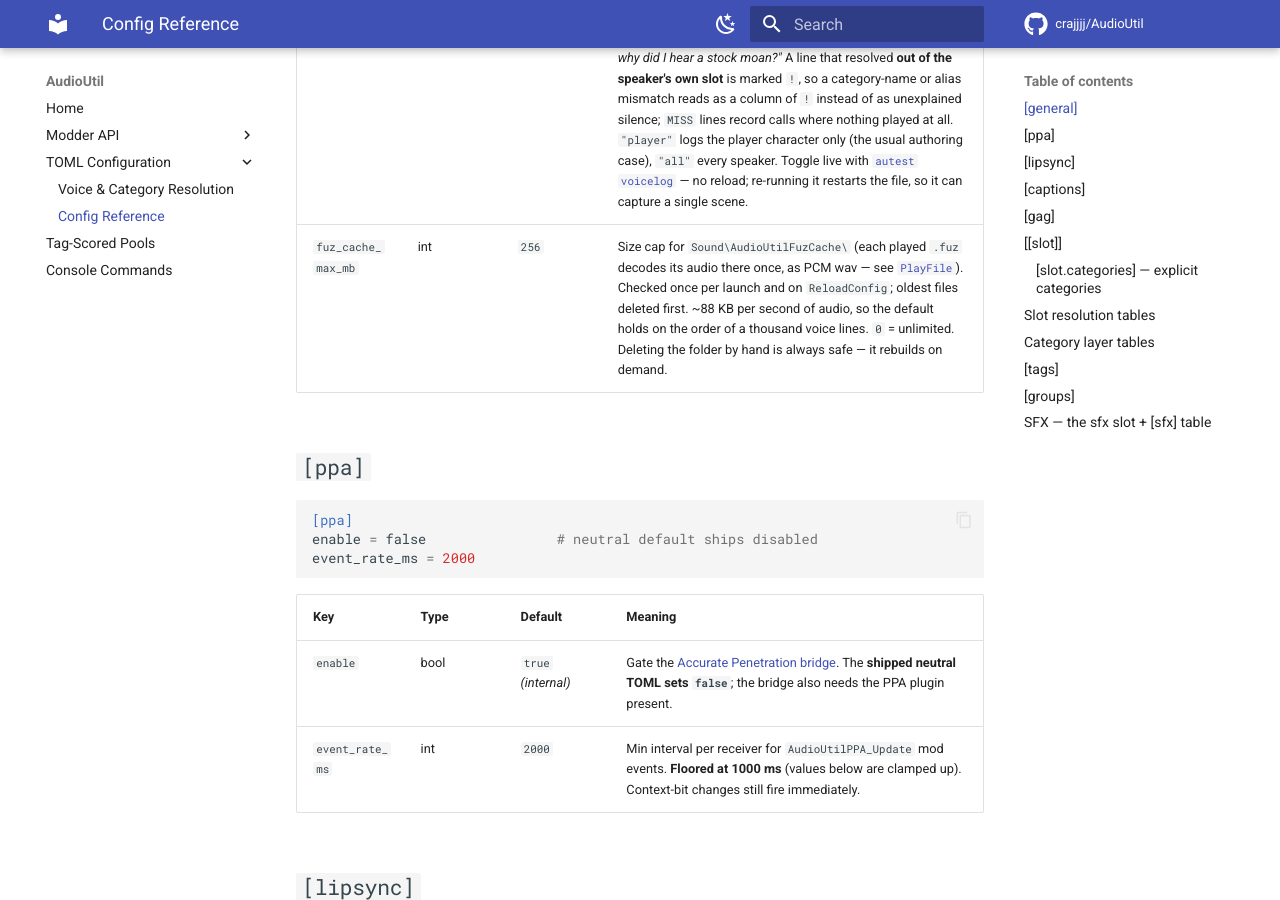
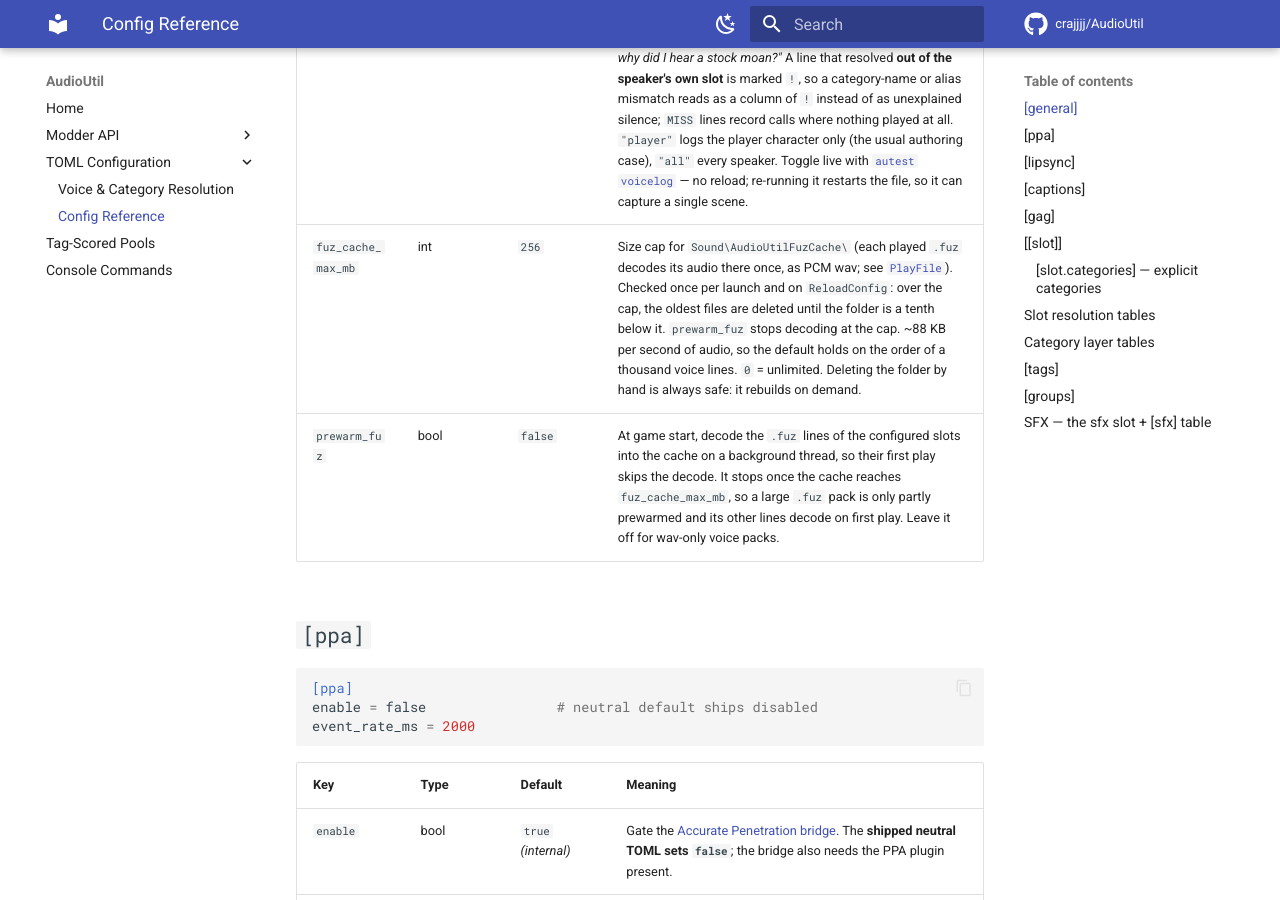
Before and after one commit to crajjjj/AudioUtil, an MkDocs documentation site: the page built from docs/config/reference.md, in a window 1280 px wide and 900 px high, scrolled down 3000 px. Built offline with MkDocs 1.6.1 and Material for MkDocs 9.7.7, drawn with Linux system fonts in a browser that asks for light colours; comment, search, counter and statistics services are not loaded.

Commit message:
docs: prewarm_fuz row, cache cap evicts a tenth below

```diff
--- a/docs/config/reference.md
+++ b/docs/config/reference.md
@@ -50,7 +50,8 @@ voice_log = "off"             # pack-author transcript: off | player | all
 | `attenuation_far` | float | `1800.0` | Volume reaches `attenuation_floor` at/beyond this distance (~26 m). Between `near` and `far` the curve is an inverse-distance rolloff (−6 dB per doubling, the point-source law) renormalized to land on the floor at `far`. |
 | `attenuation_floor` | float | `0.05` | Minimum volume factor for far sounds (`0.0` = silent beyond `attenuation_far`). |
 | `voice_log` | string | `"off"` | Pack-author playback transcript. Writes a **second** log file beside `AudioUtil.log` — `AudioUtil_Voices.log` — with **one line per voice line**: the category a consumer asked for, the facts it carried, the slot + folder resolution actually landed on, and the exact wav that played. It answers the question `AudioUtil.log` cannot: *"my pack has a folder for this beat, so why did I hear a stock moan?"* A line that resolved **out of the speaker's own slot** is marked `!`, so a category-name or alias mismatch reads as a column of `!` instead of as unexplained silence; `MISS` lines record calls where nothing played at all. `"player"` logs the player character only (the usual authoring case), `"all"` every speaker. Toggle live with [`autest voicelog`](../console.md) — no reload; re-running it restarts the file, so it can capture a single scene. |
-| `fuz_cache_max_mb` | int | `256` | Size cap for `Sound\AudioUtilFuzCache\` (each played `.fuz` decodes its audio there once, as PCM wav — see [`PlayFile`](../api/audioutil.md#playfile)). Checked once per launch and on `ReloadConfig`; oldest files deleted first. ~88 KB per second of audio, so the default holds on the order of a thousand voice lines. `0` = unlimited. Deleting the folder by hand is always safe — it rebuilds on demand. |
+| `fuz_cache_max_mb` | int | `256` | Size cap for `Sound\AudioUtilFuzCache\` (each played `.fuz` decodes its audio there once, as PCM wav; see [`PlayFile`](../api/audioutil.md#playfile)). Checked once per launch and on `ReloadConfig`: over the cap, the oldest files are deleted until the folder is a tenth below it. `prewarm_fuz` stops decoding at the cap. ~88 KB per second of audio, so the default holds on the order of a thousand voice lines. `0` = unlimited. Deleting the folder by hand is always safe: it rebuilds on demand. |
+| `prewarm_fuz` | bool | `false` | At game start, decode the `.fuz` lines of the configured slots into the cache on a background thread, so their first play skips the decode. It stops once the cache reaches `fuz_cache_max_mb`, so a large `.fuz` pack is only partly prewarmed and its other lines decode on first play. Leave it off for wav-only voice packs. |
 
 ## `[ppa]`
 
```
